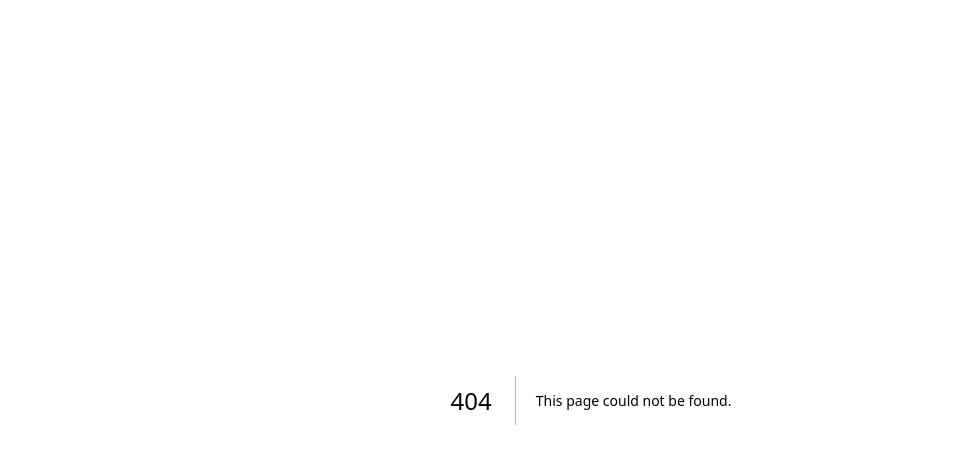
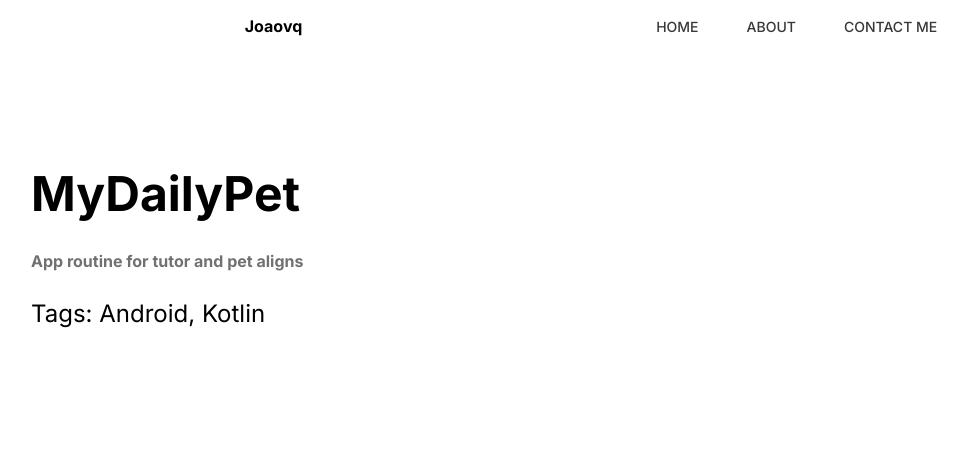
Before and after one commit to joaovq/my-profile, a Next.js app: page /project/1/ in a window 1280 px wide. Before the commit this address had no page. Shown: the top 464 px of the page, without its empty margins (49-1017 px from the left). Built offline with nearby package versions, Linux system fonts and the light colour scheme.

Commit message:
feat: alter UI

```diff
--- a/package.json
+++ b/package.json
@@ -13,6 +13,7 @@
     "next": "13.5.4",
     "react": "^18",
     "react-dom": "^18",
+    "react-icons": "^4.12.0",
     "styled-components": "^6.1.1",
     "swr": "^2.2.4"
   },
--- a/src/app/domain/model/project.tsx
+++ b/src/app/domain/model/project.tsx
@@ -15,7 +15,17 @@ export const projects: Project[] = [
         id: 1,
         name: "MyDailyPet",
         description: "App routine for tutor and pet aligns",
-        technologies: [{ id: 1, name: "Android" }]
+        technologies: [{ id: 1, name: "Android" }, { id: 2, name: "Kotlin" }]
     },
-    { id: 2, name: "Project B", description: "This is project B", technologies: [] }
+    {
+        id: 2,
+        name: "HappyPlaces App",
+        description: "App for user add your happy places",
+        technologies: [
+            { id: 1, name: "Android" },
+            { id: 2, name: "Kotlin" },
+            { id: 3, name: "SQLite" },
+            { id: 4, name: "Storage" },
+        ]
+    }
 ]
--- a/src/app/globals.scss
+++ b/src/app/globals.scss
@@ -3,4 +3,5 @@
   margin: 0;
   box-sizing: border-box;
   text-decoration: none;
+  scroll-behavior: smooth;
 }
--- a/src/app/home/components/contact.tsx
+++ b/src/app/home/components/contact.tsx
@@ -11,7 +11,7 @@ const Container = styled.section`
 
 export const Contact = () => {
   return (
-    <Container>
+    <Container id='contact'>
         <h1 className="title">Contact</h1>
         <ContactForm/>
     </Container>
--- a/src/app/home/components/mobileProjects.tsx
+++ b/src/app/home/components/mobileProjects.tsx
@@ -1,7 +1,7 @@
 'use client'
 import styled from 'styled-components'
 import { useEffect, useState } from 'react'
-import { Project, projects } from '@/app/domain/model/project'
+import { Project, projects as projects } from '@/app/domain/model/project'
 import { ProjectItem } from '@/app/project/components/projectItem'
 
 const MobileProjectsContainer = styled.section`
@@ -38,7 +38,7 @@ const MobileProjects = () => {
     setProjects(projects)
   },[])
   return (
-    <MobileProjectsContainer>
+    <MobileProjectsContainer id='mobileprojects'>
         <div className="content">
             <h1 className="title">Mobile</h1>
             <div className="projects">
--- a/src/app/home/components/presentation.tsx
+++ b/src/app/home/components/presentation.tsx
@@ -58,7 +58,7 @@ const Presentation = () => {
         </div>
         <div className="box-button">
           <a href="#contact" id='btn-contact'>Contact me</a>
-          <a href="#contact" id='btn-myproject'>See my projects</a>
+          <a href="#mobileprojects" id='btn-myproject'>See my projects</a>
         </div>
       </div>
       </SectionPresentation>
--- a/src/app/home/components/webProjects.tsx
+++ b/src/app/home/components/webProjects.tsx
@@ -37,7 +37,7 @@ const WebProjects = () => {
         setProjects(projects)
     }, [])
     return (
-        <ProjectsContainer>
+        <ProjectsContainer id='webprojects'>
             <div className="content">
                 <h1 className="title">Web apps and sites</h1>
                 <div className="projects">
--- a/src/app/page.tsx
+++ b/src/app/page.tsx
@@ -6,6 +6,7 @@ import MobileProjects from './home/components/mobileProjects'
 import WebProjects from './home/components/webProjects'
 import Footer from './components/footer/footer'
 import { Contact } from './home/components/contact'
+import ButtonScrollToTop from './components/buttonscrolltotop/scrooltotop'
 
 const MainContainer = styled.main`
 `
@@ -18,6 +19,7 @@ export default function Home() {
       <MobileProjects/>
       <WebProjects/>
       <Contact/>
+      <ButtonScrollToTop/>
       <Footer/>
     </MainContainer>
     </>
--- /dev/null
+++ b/src/app/project/[id]/page.tsx
@@ -0,0 +1,60 @@
+'use client'
+import React, { useEffect, useState } from 'react'
+import Header from '../../components/header/header'
+import { Project, projects } from '@/app/domain/model/project'
+import styled from 'styled-components'
+
+const Content = styled.main`
+  margin: 7rem 5rem;
+  .title  {
+    h1 {
+      font-size: 48px;
+    }
+    display: flex;
+    flex-direction: column;
+    gap: 1.76rem;
+    .desc {
+      color: #717172;
+    }
+    .tags {
+      font-size: x-large;
+    }
+  }
+`
+
+const ProjectPage = ({ params }: ProjectPageProps) => {
+  const [project, setProject] = useState<Project>()
+  useEffect(() => {
+    const projectFound = projects.find(project => project.id == params.id)
+    setProject(projectFound)
+  }, [params.id])
+  return (
+    <>
+      <Header />
+      <Content>
+        <div className="title">
+          <h1>{project?.name}</h1>
+          <h4 className='desc'>{project?.description}</h4>
+          <div className="tags">
+          Tags:
+          {project?.technologies.map((tech, key) => {
+            return (
+              <>
+                <span key={tech.id} className='tech'> {tech.name}</span>{key != project.technologies.length - 1 ? "," : ""}
+              </>
+            )
+          })}
+        </div>
+        </div>
+      </Content>
+    </>
+  )
+}
+
+type ProjectPageProps = {
+  params: {
+    id: number
+  },
+}
+
+export default ProjectPage
```
Also changed, not shown: src/app/components/buttonscrolltotop/scrooltotop.tsx (added, +56 -0 lines), src/app/project/components/projectItem.tsx (+22 -3 lines), 1 other file (tests, documents, lock files or other folders).
